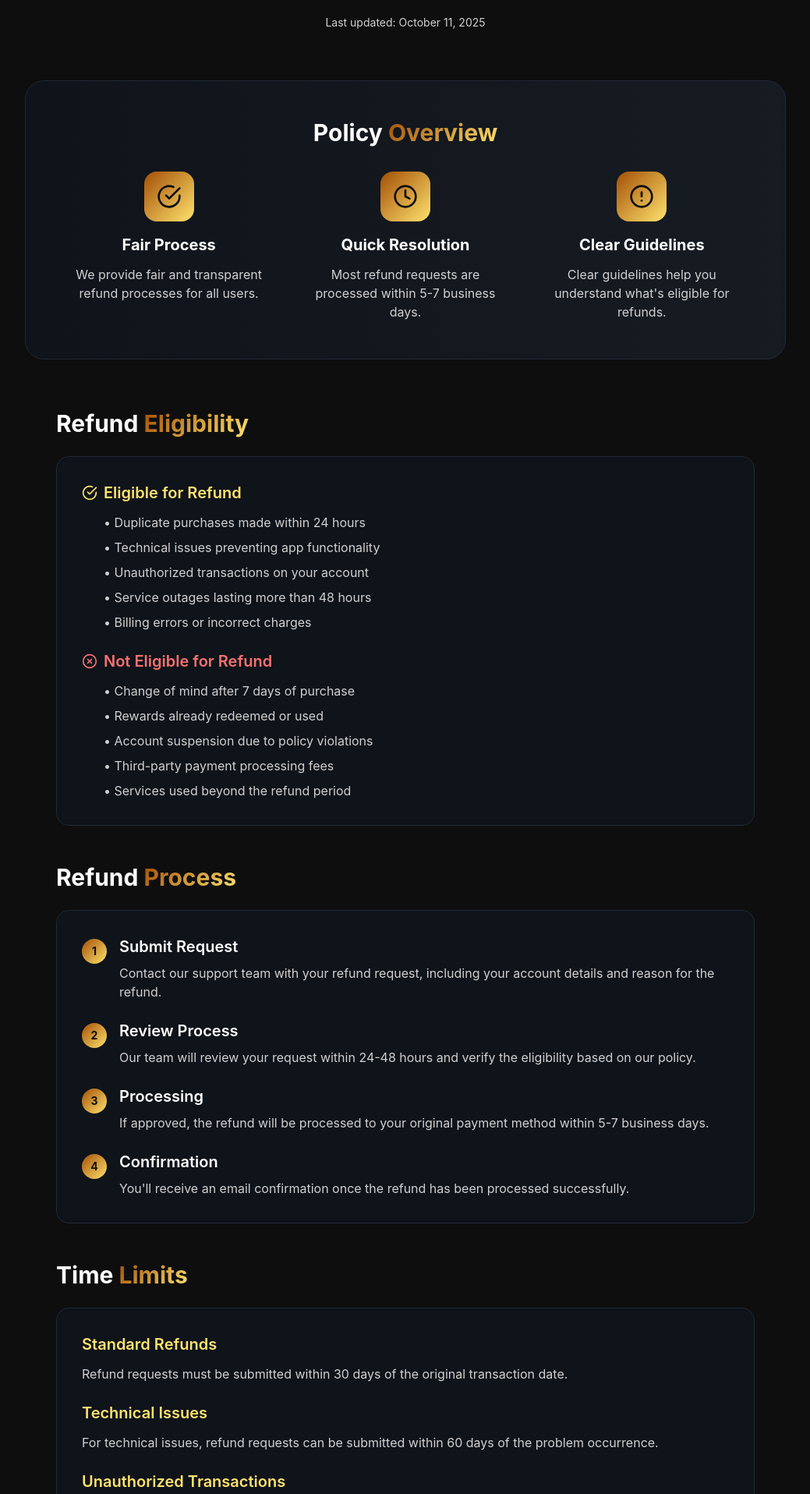
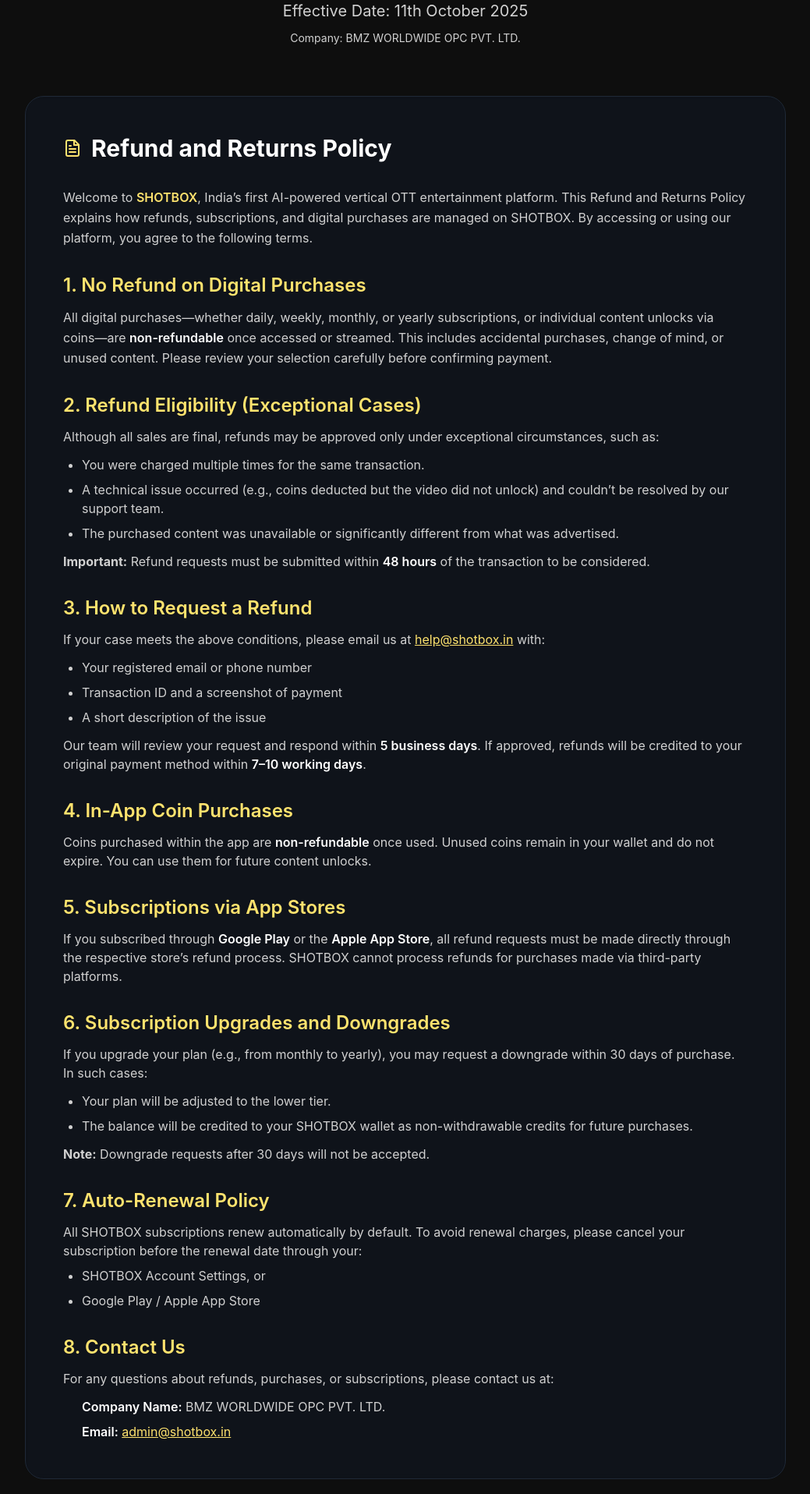
Before and after one commit to csboy0/APP_DOWNLOADING_LANDING_PAGE, a React (Create React App) app: page /refund in a window 1280 px wide. Shown: the part 344-2260 px from the top of the page at 78% size, without its empty margins (120-1159 px from the left). Built offline with nearby package versions, Linux system fonts and the light colour scheme.

Commit message:
refund updated

```diff
--- a/src/pages/RefundPolicy.js
+++ b/src/pages/RefundPolicy.js
@@ -1,6 +1,6 @@
 import React from 'react';
 import { motion } from 'framer-motion';
-import { ArrowLeft, RefreshCw, Clock, CheckCircle, XCircle, AlertCircle } from 'lucide-react';
+import { ArrowLeft, RefreshCw, FileText } from 'lucide-react';
 import { Link } from 'react-router-dom';
 
 const RefundPolicy = () => {
@@ -41,298 +41,134 @@ const RefundPolicy = () => {
           transition={{ duration: 0.8, delay: 0.2 }}
         >
           <h1 className="text-4xl lg:text-6xl font-bold mb-6">
-            Refund &{' '}
+            SHOTBOX{' '}
             <span className="bg-gradient-primary bg-clip-text text-transparent">
-              Returns Policy
+              Refund & Returns Policy
             </span>
           </h1>
           <p className="text-xl text-secondary max-w-3xl mx-auto leading-relaxed">
-            We want you to be completely satisfied with your Shotbox experience. This policy outlines our refund and return procedures.
+            Effective Date: 11th October 2025
           </p>
-          <p className="text-sm text-secondary mt-4">
-            Last updated: October 11, 2025
+          <p className="text-sm text-secondary mt-2">
+            Company: BMZ WORLDWIDE OPC PVT. LTD.
           </p>
         </motion.div>
 
-        {/* Quick Overview */}
+        {/* Policy Content */}
         <motion.div
-          className="bg-gradient-to-r from-gray-900/50 to-gray-800/50 backdrop-blur-sm rounded-3xl p-8 lg:p-12 border border-gray-800 mb-16"
+          className="bg-gray-900/50 backdrop-blur-sm rounded-3xl p-8 lg:p-12 border border-gray-800 space-y-8"
           initial={{ opacity: 0, y: 50 }}
           animate={{ opacity: 1, y: 0 }}
           transition={{ duration: 0.8, delay: 0.4 }}
         >
-          <h2 className="text-3xl font-bold mb-8 text-center">
-            Policy{' '}
-            <span className="bg-gradient-primary bg-clip-text text-transparent">
-              Overview
-            </span>
-          </h2>
-          <div className="grid md:grid-cols-3 gap-8">
-            <div className="text-center">
-              <div className="w-16 h-16 bg-gradient-primary rounded-2xl flex items-center justify-center mx-auto mb-4">
-                <CheckCircle className="w-8 h-8 text-dark" />
+          <div className="flex items-center space-x-3 mb-6">
+            <FileText className="w-6 h-6 text-primary" />
+            <h2 className="text-3xl font-bold">Refund and Returns Policy</h2>
           </div>
-              <h3 className="text-xl font-bold mb-3 text-white">Fair Process</h3>
-              <p className="text-secondary">We provide fair and transparent refund processes for all users.</p>
+          <p className="text-secondary leading-relaxed">
+            Welcome to <span className="text-primary font-semibold">SHOTBOX</span>, India’s first AI-powered vertical OTT entertainment platform.
+            This Refund and Returns Policy explains how refunds, subscriptions, and digital purchases are managed on SHOTBOX.
+            By accessing or using our platform, you agree to the following terms.
+          </p>
+
+          {/* Section 1 */}
+          <div>
+            <h3 className="text-2xl font-semibold mb-3 text-primary">1. No Refund on Digital Purchases</h3>
+            <p className="text-secondary leading-relaxed">
+              All digital purchases—whether daily, weekly, monthly, or yearly subscriptions, or individual
+              content unlocks via coins—are <span className="text-white font-semibold">non-refundable</span> once accessed or streamed.
+              This includes accidental purchases, change of mind, or unused content. Please review your selection carefully before confirming payment.
+            </p>
           </div>
-            <div className="text-center">
-              <div className="w-16 h-16 bg-gradient-primary rounded-2xl flex items-center justify-center mx-auto mb-4">
-                <Clock className="w-8 h-8 text-dark" />
+
+          {/* Section 2 */}
+          <div>
+            <h3 className="text-2xl font-semibold mb-3 text-primary">2. Refund Eligibility (Exceptional Cases)</h3>
+            <p className="text-secondary mb-3">
+              Although all sales are final, refunds may be approved only under exceptional circumstances, such as:
+            </p>
+            <ul className="text-secondary space-y-2 ml-6 list-disc">
+              <li>You were charged multiple times for the same transaction.</li>
+              <li>A technical issue occurred (e.g., coins deducted but the video did not unlock) and couldn’t be resolved by our support team.</li>
+              <li>The purchased content was unavailable or significantly different from what was advertised.</li>
+            </ul>
+            <p className="text-secondary mt-3">
+              <strong>Important:</strong> Refund requests must be submitted within <span className="text-white font-semibold">48 hours</span> of the transaction to be considered.
+            </p>
           </div>
-              <h3 className="text-xl font-bold mb-3 text-white">Quick Resolution</h3>
-              <p className="text-secondary">Most refund requests are processed within 5-7 business days.</p>
+
+          {/* Section 3 */}
+          <div>
+            <h3 className="text-2xl font-semibold mb-3 text-primary">3. How to Request a Refund</h3>
+            <p className="text-secondary mb-3">If your case meets the above conditions, please email us at <a href="mailto:help@shotbox.in" className="text-primary underline">help@shotbox.in</a> with:</p>
+            <ul className="text-secondary space-y-2 ml-6 list-disc">
+              <li>Your registered email or phone number</li>
+              <li>Transaction ID and a screenshot of payment</li>
+              <li>A short description of the issue</li>
+            </ul>
+            <p className="text-secondary mt-3">
+              Our team will review your request and respond within <span className="text-white font-semibold">5 business days</span>.
+              If approved, refunds will be credited to your original payment method within <span className="text-white font-semibold">7–10 working days</span>.
+            </p>
           </div>
-            <div className="text-center">
-              <div className="w-16 h-16 bg-gradient-primary rounded-2xl flex items-center justify-center mx-auto mb-4">
-                <AlertCircle className="w-8 h-8 text-dark" />
+
+          {/* Section 4 */}
+          <div>
+            <h3 className="text-2xl font-semibold mb-3 text-primary">4. In-App Coin Purchases</h3>
+            <p className="text-secondary">
+              Coins purchased within the app are <span className="text-white font-semibold">non-refundable</span> once used.
+              Unused coins remain in your wallet and do not expire. You can use them for future content unlocks.
+            </p>
           </div>
-              <h3 className="text-xl font-bold mb-3 text-white">Clear Guidelines</h3>
-              <p className="text-secondary">Clear guidelines help you understand what's eligible for refunds.</p>
+
+          {/* Section 5 */}
+          <div>
+            <h3 className="text-2xl font-semibold mb-3 text-primary">5. Subscriptions via App Stores</h3>
+            <p className="text-secondary">
+              If you subscribed through <span className="text-white font-semibold">Google Play</span> or the <span className="text-white font-semibold">Apple App Store</span>,
+              all refund requests must be made directly through the respective store’s refund process.
+              SHOTBOX cannot process refunds for purchases made via third-party platforms.
+            </p>
           </div>
+
+          {/* Section 6 */}
+          <div>
+            <h3 className="text-2xl font-semibold mb-3 text-primary">6. Subscription Upgrades and Downgrades</h3>
+            <p className="text-secondary mb-3">
+              If you upgrade your plan (e.g., from monthly to yearly), you may request a downgrade within 30 days of purchase. In such cases:
+            </p>
+            <ul className="text-secondary space-y-2 ml-6 list-disc">
+              <li>Your plan will be adjusted to the lower tier.</li>
+              <li>The balance will be credited to your SHOTBOX wallet as non-withdrawable credits for future purchases.</li>
+            </ul>
+            <p className="text-secondary mt-3">
+              <strong>Note:</strong> Downgrade requests after 30 days will not be accepted.
+            </p>
+          </div>
+
+          {/* Section 7 */}
+          <div>
+            <h3 className="text-2xl font-semibold mb-3 text-primary">7. Auto-Renewal Policy</h3>
+            <p className="text-secondary">
+              All SHOTBOX subscriptions renew automatically by default. To avoid renewal charges, please cancel your subscription before the renewal date through your:
+            </p>
+            <ul className="text-secondary space-y-2 ml-6 list-disc mt-2">
+              <li>SHOTBOX Account Settings, or</li>
+              <li>Google Play / Apple App Store</li>
+            </ul>
+          </div>
+
+          {/* Section 8 */}
+          <div>
+            <h3 className="text-2xl font-semibold mb-3 text-primary">8. Contact Us</h3>
+            <p className="text-secondary mb-3">For any questions about refunds, purchases, or subscriptions, please contact us at:</p>
+            <ul className="text-secondary space-y-2 ml-6">
+              <li><span className="text-white font-semibold">Company Name:</span> BMZ WORLDWIDE OPC PVT. LTD.</li>
+              <li><span className="text-white font-semibold">Email:</span> <a href="mailto:admin@shotbox.in" className="text-primary underline">admin@shotbox.in</a></li>
+            </ul>
           </div>
         </motion.div>
-
-        {/* Policy Sections */}
-        <div className="max-w-4xl mx-auto space-y-12">
-          {/* Eligibility */}
-          <motion.section
-            initial={{ opacity: 0, y: 50 }}
-            animate={{ opacity: 1, y: 0 }}
-            transition={{ duration: 0.8, delay: 0.6 }}
-          >
-            <h2 className="text-3xl font-bold mb-6 text-white">
-              Refund{' '}
-              <span className="bg-gradient-primary bg-clip-text text-transparent">
-                Eligibility
-              </span>
-            </h2>
-            <div className="bg-gray-900/50 backdrop-blur-sm rounded-2xl p-8 border border-gray-800">
-              <div className="space-y-6">
-                <div>
-                  <h3 className="text-xl font-semibold mb-3 text-primary flex items-center">
-                    <CheckCircle className="w-5 h-5 mr-2" />
-                    Eligible for Refund
-                  </h3>
-                  <ul className="text-secondary space-y-2 ml-7">
-                    <li>• Duplicate purchases made within 24 hours</li>
-                    <li>• Technical issues preventing app functionality</li>
-                    <li>• Unauthorized transactions on your account</li>
-                    <li>• Service outages lasting more than 48 hours</li>
-                    <li>• Billing errors or incorrect charges</li>
-                  </ul>
-                </div>
-                <div>
-                  <h3 className="text-xl font-semibold mb-3 text-red-400 flex items-center">
-                    <XCircle className="w-5 h-5 mr-2" />
-                    Not Eligible for Refund
-                  </h3>
-                  <ul className="text-secondary space-y-2 ml-7">
-                    <li>• Change of mind after 7 days of purchase</li>
-                    <li>• Rewards already redeemed or used</li>
-                    <li>• Account suspension due to policy violations</li>
-                    <li>• Third-party payment processing fees</li>
-                    <li>• Services used beyond the refund period</li>
-                  </ul>
-                </div>
-              </div>
-            </div>
-          </motion.section>
-
-          {/* Refund Process */}
-          <motion.section
-            initial={{ opacity: 0, y: 50 }}
-            animate={{ opacity: 1, y: 0 }}
-            transition={{ duration: 0.8, delay: 0.8 }}
-          >
-            <h2 className="text-3xl font-bold mb-6 text-white">
-              Refund{' '}
-              <span className="bg-gradient-primary bg-clip-text text-transparent">
-                Process
-              </span>
-            </h2>
-            <div className="bg-gray-900/50 backdrop-blur-sm rounded-2xl p-8 border border-gray-800">
-              <div className="space-y-6">
-                <div className="flex items-start space-x-4">
-                  <div className="w-8 h-8 bg-gradient-primary rounded-full flex items-center justify-center flex-shrink-0 mt-1">
-                    <span className="text-dark font-bold text-sm">1</span>
-                  </div>
-                  <div>
-                    <h3 className="text-xl font-semibold mb-2 text-white">Submit Request</h3>
-                    <p className="text-secondary">Contact our support team with your refund request, including your account details and reason for the refund.</p>
-                  </div>
-                </div>
-                <div className="flex items-start space-x-4">
-                  <div className="w-8 h-8 bg-gradient-primary rounded-full flex items-center justify-center flex-shrink-0 mt-1">
-                    <span className="text-dark font-bold text-sm">2</span>
-                  </div>
-                  <div>
-                    <h3 className="text-xl font-semibold mb-2 text-white">Review Process</h3>
-                    <p className="text-secondary">Our team will review your request within 24-48 hours and verify the eligibility based on our policy.</p>
-                  </div>
-                </div>
-                <div className="flex items-start space-x-4">
-                  <div className="w-8 h-8 bg-gradient-primary rounded-full flex items-center justify-center flex-shrink-0 mt-1">
-                    <span className="text-dark font-bold text-sm">3</span>
-                  </div>
-                  <div>
-                    <h3 className="text-xl font-semibold mb-2 text-white">Processing</h3>
-                    <p className="text-secondary">If approved, the refund will be processed to your original payment method within 5-7 business days.</p>
-                  </div>
-                </div>
-                <div className="flex items-start space-x-4">
-                  <div className="w-8 h-8 bg-gradient-primary rounded-full flex items-center justify-center flex-shrink-0 mt-1">
-                    <span className="text-dark font-bold text-sm">4</span>
-                  </div>
-                  <div>
-                    <h3 className="text-xl font-semibold mb-2 text-white">Confirmation</h3>
-                    <p className="text-secondary">You'll receive an email confirmation once the refund has been processed successfully.</p>
-                  </div>
-                </div>
-              </div>
-            </div>
-          </motion.section>
-
-          {/* Time Limits */}
-          <motion.section
-            initial={{ opacity: 0, y: 50 }}
-            animate={{ opacity: 1, y: 0 }}
-            transition={{ duration: 0.8, delay: 1 }}
-          >
-            <h2 className="text-3xl font-bold mb-6 text-white">
-              Time{' '}
-              <span className="bg-gradient-primary bg-clip-text text-transparent">
-                Limits
-              </span>
-            </h2>
-            <div className="bg-gray-900/50 backdrop-blur-sm rounded-2xl p-8 border border-gray-800">
-              <div className="space-y-6">
-                <div>
-                  <h3 className="text-xl font-semibold mb-3 text-primary">Standard Refunds</h3>
-                  <p className="text-secondary">Refund requests must be submitted within 30 days of the original transaction date.</p>
-                </div>
-                <div>
-                  <h3 className="text-xl font-semibold mb-3 text-primary">Technical Issues</h3>
-                  <p className="text-secondary">For technical issues, refund requests can be submitted within 60 days of the problem occurrence.</p>
-                </div>
-                <div>
-                  <h3 className="text-xl font-semibold mb-3 text-primary">Unauthorized Transactions</h3>
-                  <p className="text-secondary">Reports of unauthorized transactions must be made immediately upon discovery.</p>
-                </div>
-                <div>
-                  <h3 className="text-xl font-semibold mb-3 text-primary">Processing Time</h3>
-                  <p className="text-secondary">Approved refunds are typically processed within 5-7 business days, depending on your payment method.</p>
-                </div>
-              </div>
-            </div>
-          </motion.section>
-
-          {/* Payment Methods */}
-          <motion.section
-            initial={{ opacity: 0, y: 50 }}
-            animate={{ opacity: 1, y: 0 }}
-            transition={{ duration: 0.8, delay: 1.2 }}
-          >
-            <h2 className="text-3xl font-bold mb-6 text-white">
-              Payment{' '}
-              <span className="bg-gradient-primary bg-clip-text text-transparent">
-                Methods
-              </span>
-            </h2>
-            <div className="bg-gray-900/50 backdrop-blur-sm rounded-2xl p-8 border border-gray-800">
-              <div className="space-y-6">
-                <div>
-                  <h3 className="text-xl font-semibold mb-3 text-primary">Credit/Debit Cards</h3>
-                  <p className="text-secondary">Refunds are processed back to the original card used for the purchase. Processing time: 5-7 business days.</p>
-                </div>
-                <div>
-                  <h3 className="text-xl font-semibold mb-3 text-primary">PayPal</h3>
-                  <p className="text-secondary">PayPal refunds are processed immediately and typically appear in your account within 24 hours.</p>
-                </div>
-                <div>
-                  <h3 className="text-xl font-semibold mb-3 text-primary">Apple Pay / Google Pay</h3>
-                  <p className="text-secondary">Refunds are processed through the underlying payment method (card or bank account).</p>
-                </div>
-                <div>
-                  <h3 className="text-xl font-semibold mb-3 text-primary">Bank Transfers</h3>
-                  <p className="text-secondary">Bank transfer refunds may take 7-10 business days depending on your bank's processing time.</p>
-                </div>
-              </div>
-            </div>
-          </motion.section>
-
-          {/* Special Circumstances */}
-          <motion.section
-            initial={{ opacity: 0, y: 50 }}
-            animate={{ opacity: 1, y: 0 }}
-            transition={{ duration: 0.8, delay: 1.4 }}
-          >
-            <h2 className="text-3xl font-bold mb-6 text-white">
-              Special{' '}
-              <span className="bg-gradient-primary bg-clip-text text-transparent">
-                Circumstances
-              </span>
-            </h2>
-            <div className="bg-gray-900/50 backdrop-blur-sm rounded-2xl p-8 border border-gray-800">
-              <div className="space-y-6">
-                <div>
-                  <h3 className="text-xl font-semibold mb-3 text-primary">Account Closure</h3>
-                  <p className="text-secondary">If you close your account, any unused rewards or credits may be forfeited unless specifically requested for refund within 30 days.</p>
-                </div>
-                <div>
-                  <h3 className="text-xl font-semibold mb-3 text-primary">Service Discontinuation</h3>
-                  <p className="text-secondary">If we discontinue a service, users will be notified 30 days in advance and may be eligible for prorated refunds.</p>
-                </div>
-                <div>
-                  <h3 className="text-xl font-semibold mb-3 text-primary">Force Majeure</h3>
-                  <p className="text-secondary">In cases of force majeure events affecting our services, refund policies may be adjusted with appropriate notice to users.</p>
-                </div>
-                <div>
-                  <h3 className="text-xl font-semibold mb-3 text-primary">Dispute Resolution</h3>
-                  <p className="text-secondary">If you disagree with a refund decision, you can escalate the matter through our dispute resolution process.</p>
-                </div>
-              </div>
-            </div>
-          </motion.section>
-
-          {/* Contact Information */}
-          <motion.section
-            className="text-center"
-            initial={{ opacity: 0, y: 50 }}
-            animate={{ opacity: 1, y: 0 }}
-            transition={{ duration: 0.8, delay: 1.6 }}
-          >
-            <h2 className="text-3xl font-bold mb-6 text-white">
-              Need{' '}
-              <span className="bg-gradient-primary bg-clip-text text-transparent">
-                Help?
-              </span>
-            </h2>
-            <div className="bg-gray-900/50 backdrop-blur-sm rounded-2xl p-8 border border-gray-800">
-              <p className="text-secondary mb-6">
-                If you have questions about refunds or need to submit a refund request, please contact our support team:
-              </p>
-              <div className="space-y-4">
-                <div className="flex items-center justify-center space-x-3">
-                  <span className="text-primary">📧</span>
-                  <a href="mailto:support@shotbox.in" className="text-primary hover:text-accent transition-colors duration-300">
-                    support@shotbox.in
-                  </a>
-                </div>
-                <div className="flex items-center justify-center space-x-3">
-                  <span className="text-primary">📞</span>
-                  <span className="text-secondary">+91 9967127959</span>
-                </div>
-                <div className="flex items-center justify-center space-x-3">
-                  <span className="text-primary">💬</span>
-                  <span className="text-secondary">Live chat available 24/7 in the app</span>
-                </div>
-              </div>
-            </div>
-          </motion.section>
-        </div>
       </main>
-
-      {/* Global Footer is rendered by App.js */}
     </div>
   );
 };
```
Lines whose indentation alone changed are shown as unchanged.
